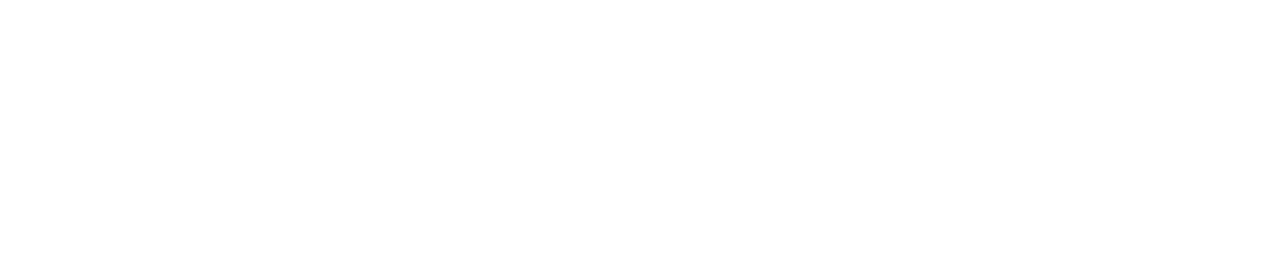
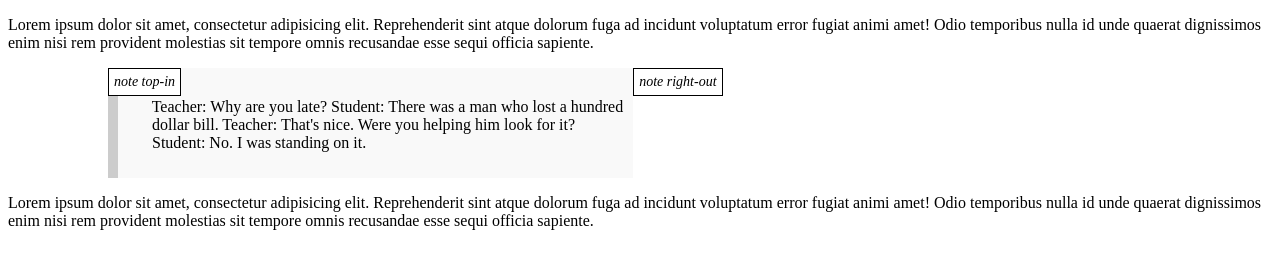
Before and after one commit to AnnaKulib/studying-in-NIX, a plain HTML site: page task6/index.html in a window 1280 px wide. Drawn offline with Linux system fonts and the light colour scheme.

Commit message:
added task6

```diff
--- a/task6/index.html
+++ b/task6/index.html
@@ -1,12 +1,30 @@
 <!DOCTYPE html>
-<html lang="en">
+<html>
   <head>
-    <meta charset="UTF-8" />
-    <meta http-equiv="X-UA-Compatible" content="IE=edge" />
-    <meta name="viewport" content="width=device-width, initial-scale=1.0" />
-    <title>Document</title>
+    <meta charset="utf-8" />
+    <script defer src="index.js"></script>
+    <link rel="stylesheet" href="style.css" />
   </head>
-  <body>
-    <script src="index.js"></script>
+
+  <body style="height: 2000px">
+    <p>
+      Lorem ipsum dolor sit amet, consectetur adipisicing elit. Reprehenderit
+      sint atque dolorum fuga ad incidunt voluptatum error fugiat animi amet!
+      Odio temporibus nulla id unde quaerat dignissimos enim nisi rem provident
+      molestias sit tempore omnis recusandae esse sequi officia sapiente.
+    </p>
+
+    <blockquote>
+      Teacher: Why are you late? Student: There was a man who lost a hundred
+      dollar bill. Teacher: That's nice. Were you helping him look for it?
+      Student: No. I was standing on it.
+    </blockquote>
+
+    <p>
+      Lorem ipsum dolor sit amet, consectetur adipisicing elit. Reprehenderit
+      sint atque dolorum fuga ad incidunt voluptatum error fugiat animi amet!
+      Odio temporibus nulla id unde quaerat dignissimos enim nisi rem provident
+      molestias sit tempore omnis recusandae esse sequi officia sapiente.
+    </p>
   </body>
 </html>
--- a/task6/index.js
+++ b/task6/index.js
@@ -13,3 +13,50 @@
 //     positionAt(blockquote , " top - out " , note );
 //     // показує нотатку всередині цитати поблизу верхнього краю елемента
 //     positionAt(blockquote , "top-in" , note );
+
+function positionAt(anchor, position, elem) {
+  elem.style.position = "absolute";
+  let coords = anchor.getBoundingClientRect();
+  switch (position) {
+    case "top-out":
+      elem.style.top = `${coords.top - elem.offsetHeight}px`;
+      elem.style.left = `${coords.left}px`;
+      break;
+    case "right-out":
+      elem.style.top = `${coords.top}px`;
+      elem.style.left = `${coords.right}px`;
+      break;
+    case "bottom-out":
+      elem.style.top = `${coords.top + anchor.offsetHeight}px`;
+      elem.style.left = `${coords.left}px`;
+      break;
+    case "top-in":
+      elem.style.top = `${coords.top}px`;
+      elem.style.left = `${coords.left}px`;
+      break;
+    case "right-in":
+      elem.style.top = `${coords.top}px`;
+      elem.style.left = `${coords.right - elem.offsetWidth}px`;
+      break;
+    case "bottom-in":
+      elem.style.top = `${
+        coords.top + anchor.offsetHeight - elem.offsetHeight
+      }px`;
+      elem.style.left = `${coords.left}px`;
+      break;
+  }
+}
+
+function showNote(anchor, position, html) {
+  let note = document.createElement("div");
+  note.className = "note";
+  note.innerHTML = html;
+  document.body.append(note);
+
+  positionAt(anchor, position, note);
+}
+
+let blockquote = document.querySelector("blockquote");
+
+showNote(blockquote, "right-out", "note right-out");
+showNote(blockquote, "top-in", "note top-in");
--- /dev/null
+++ b/task6/style.css
@@ -0,0 +1,28 @@
+.note {
+  position: fixed;
+  z-index: 1000;
+  padding: 5px;
+  border: 1px solid black;
+  background: white;
+  text-align: center;
+  font: italic 14px serif;
+}
+
+blockquote {
+  background: #f9f9f9;
+  border-left: 10px solid #ccc;
+  margin: 0 0 0 100px;
+  padding: 0.5em 10px;
+  quotes: "\201C""\201D""\2018""\2019";
+  display: inline-block;
+  white-space: pre;
+}
+
+blockquote:before {
+  color: #ccc;
+  content: open-quote;
+  font-size: 4em;
+  line-height: 0.1em;
+  margin-right: 0.25em;
+  vertical-align: -0.4em;
+}
```
